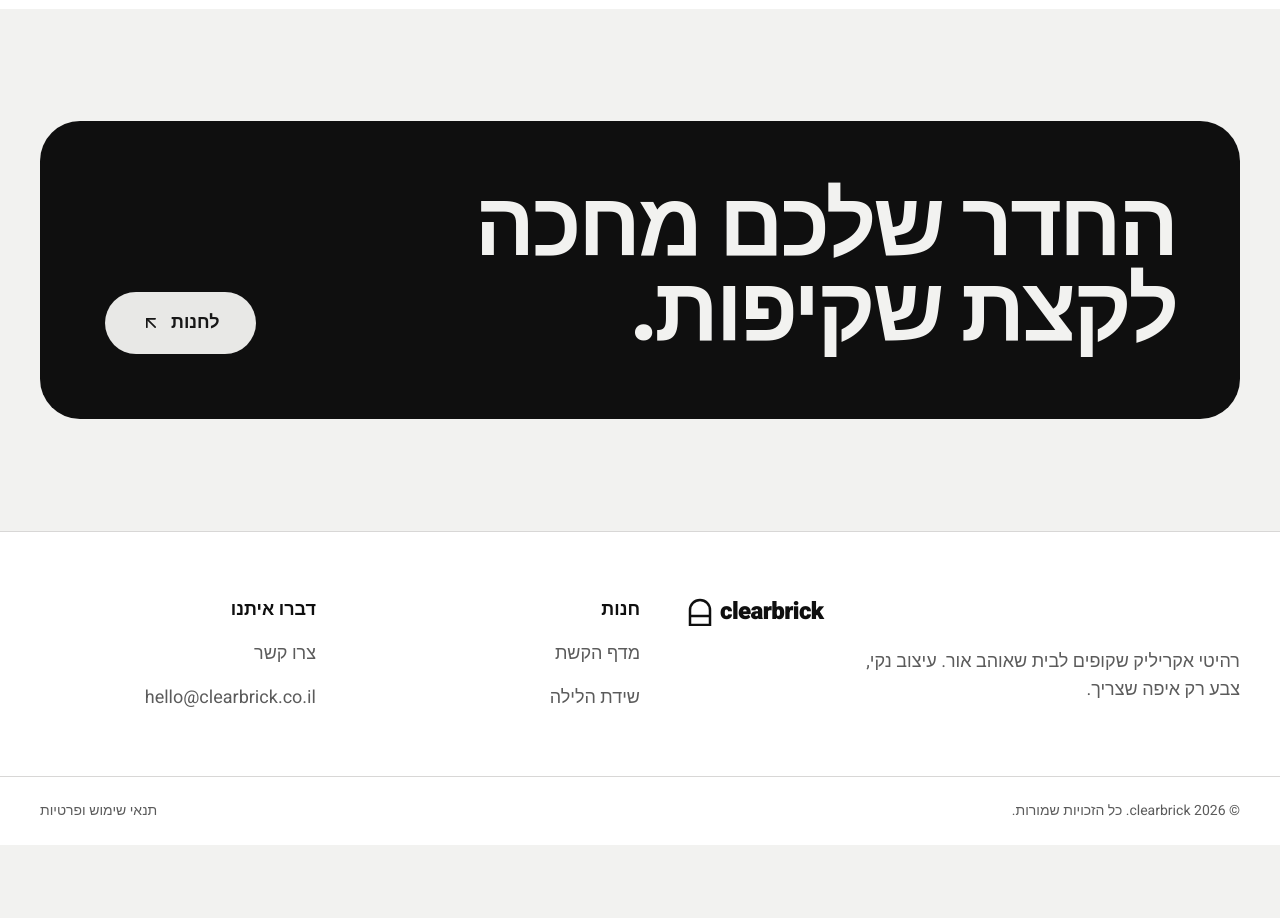
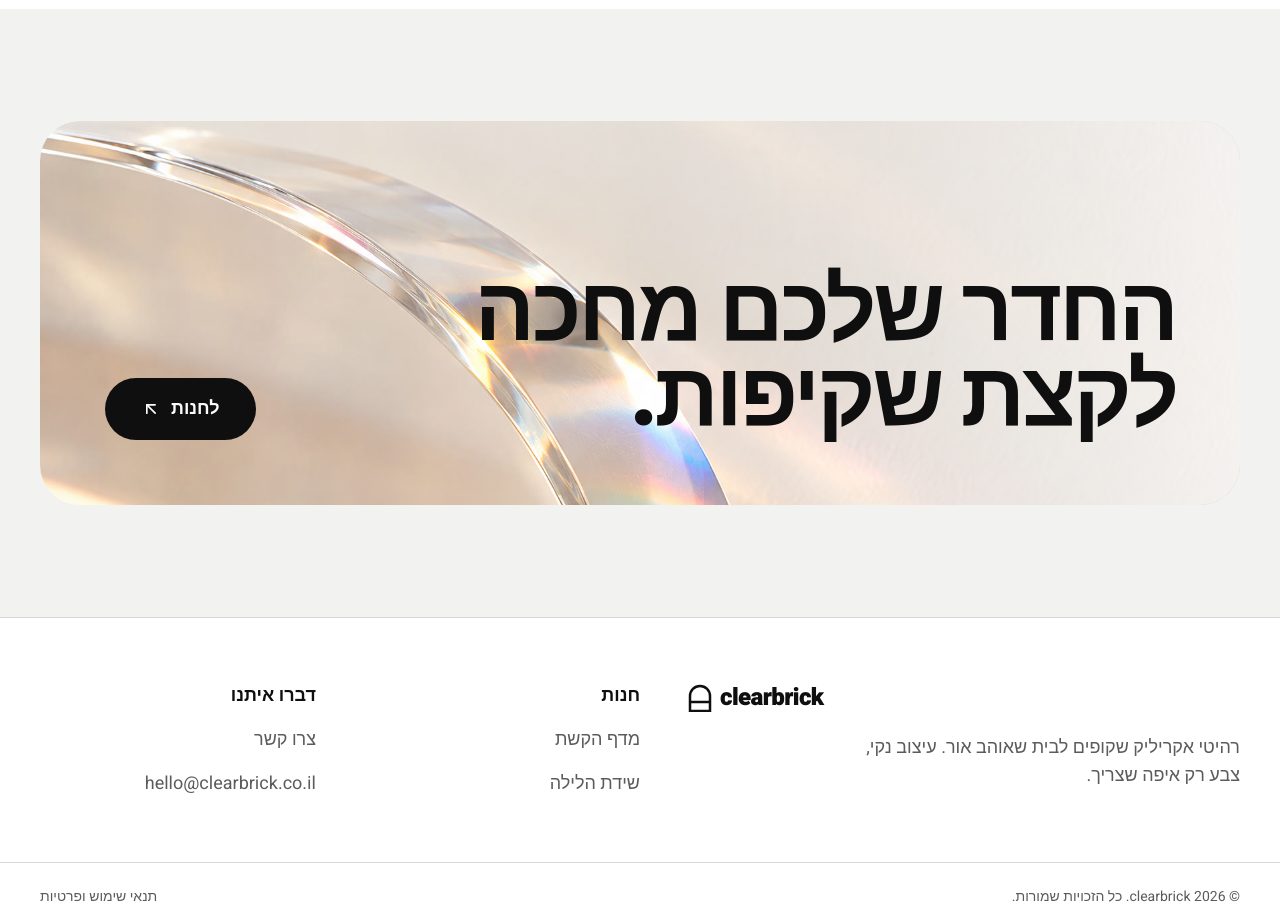
Before and after one commit to netanelvaknin/clearbrick, a Next.js app: page / in a window 1280 px wide. Shown: the part 5920-6838 px from the top of the page. Before the commit the page ends 6765 px from the top, so only its background shows below. Built offline with nearby package versions, Linux system fonts and the light colour scheme.

Commit message:
CTA section: acrylic light image background instead of solid black
Co-Authored-By: Claude Opus 5.5 <noreply@anthropic.com>

```diff
--- a/src/app/page.tsx
+++ b/src/app/page.tsx
@@ -237,9 +237,11 @@ export default function Home() {
 
       {/* CTA */}
       <section className="container-site py-20 md:py-28">
-        <div className="flex flex-col items-start gap-8 rounded-[2.5rem] bg-foreground p-10 text-background md:flex-row md:items-end md:justify-between md:p-16">
+        <div className="relative isolate flex min-h-96 flex-col items-start justify-end gap-8 overflow-hidden rounded-[2.5rem] bg-card p-10 md:flex-row md:items-end md:justify-between md:p-16">
+          <Image src="/cta-light.jpg" alt="" fill sizes="(min-width: 1280px) 1280px, 100vw" className="-z-10 object-cover object-[30%_45%]" />
+          <div aria-hidden className="absolute inset-0 -z-10 bg-linear-to-t from-card/90 via-card/50 to-transparent md:bg-linear-to-l md:from-card/80 md:via-card/30" />
           <h2 className="text-display-lg max-w-3xl text-balance">החדר שלכם מחכה לקצת שקיפות.</h2>
-          <Link href="/products/arch-bookshelf" className={buttonVariants({ size: "lg", variant: "secondary" })}>
+          <Link href="/products/arch-bookshelf" className={buttonVariants({ size: "lg" })}>
             לחנות <ArrowUpLeftIcon />
           </Link>
         </div>
```
Also changed, not shown: public/cta-light.jpg (added).
